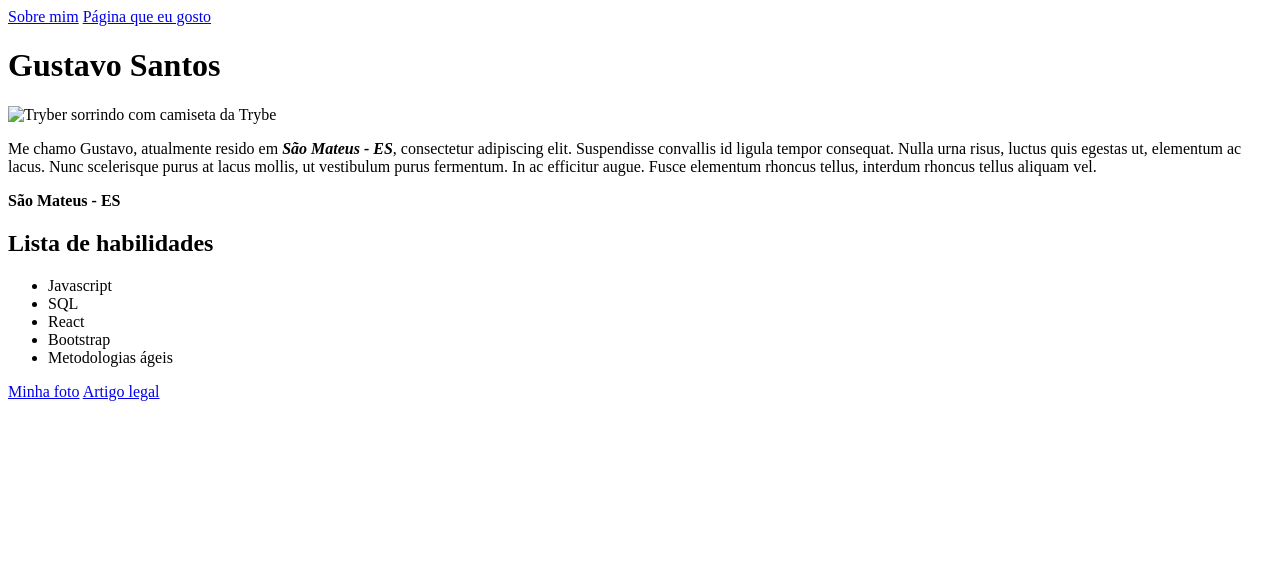
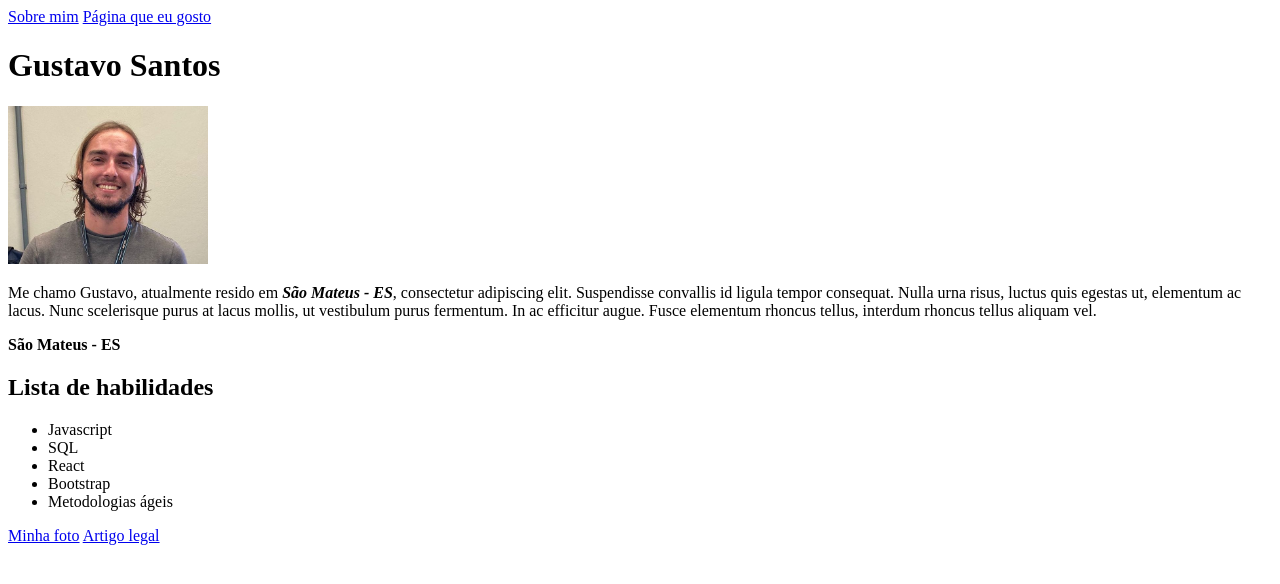
Before and after one commit to Gusaints/Gusaints.github.io, a plain HTML site: page index.html in a window 1280 px wide. Drawn offline with Linux system fonts and the light colour scheme.

Commit message:
Adiciona foto

```diff
--- a/index.html
+++ b/index.html
@@ -4,15 +4,20 @@
     <meta charset="UTF-8">
     <meta name="viewport" content="width=device-width, initial-scale=1.0">
     <title>Portfólio Web</title>
+    <style>
+      #foto{
+        width: 200px;
+      }
+    </style>
 </head>
 <body>
     <a href="#sobre-mim">Sobre mim</a>
-  <a href="#pagina">Página que eu gosto</a>
-  <h1 class="meuNome">Gustavo Santos</h1>
-  <img src="sua-foto.jpeg" alt="Tryber sorrindo com camiseta da Trybe" id="foto">
-  <p id="sobre-mim" class="descricao">Me chamo Gustavo, atualmente resido em <strong><em>São Mateus - ES</em></strong>, consectetur adipiscing elit. Suspendisse convallis id ligula tempor consequat. Nulla urna risus, luctus quis egestas ut, elementum ac lacus. Nunc scelerisque purus at lacus mollis, ut vestibulum purus fermentum. In ac efficitur augue. Fusce elementum rhoncus tellus, interdum rhoncus tellus aliquam vel.</p>
-  <p class="resido"><strong>São Mateus - ES</strong></p>
-  <h2>Lista de habilidades</h2>
+    <a href="#pagina">Página que eu gosto</a>
+    <h1 class="meuNome">Gustavo Santos</h1>
+    <img src="WhatsApp Image 2023-09-12 at 19.17.25.jpeg" alt="Tryber sorrindo com camiseta da Trybe" id="foto">
+    <p id="sobre-mim" class="descricao">Me chamo Gustavo, atualmente resido em <strong><em>São Mateus - ES</em></strong>, consectetur adipiscing elit. Suspendisse convallis id ligula tempor consequat. Nulla urna risus, luctus quis egestas ut, elementum ac lacus. Nunc scelerisque purus at lacus mollis, ut vestibulum purus fermentum. In ac efficitur augue. Fusce elementum rhoncus tellus, interdum rhoncus tellus aliquam vel.</p>
+    <p class="resido"><strong>São Mateus - ES</strong></p>
+    <h2>Lista de habilidades</h2>
   <ul>
     <li class="javascript">Javascript</li>
     <li class="sql">SQL</li>
```
Also changed, not shown: WhatsApp Image 2023-09-12 at 19.17.25.jpeg (added).
